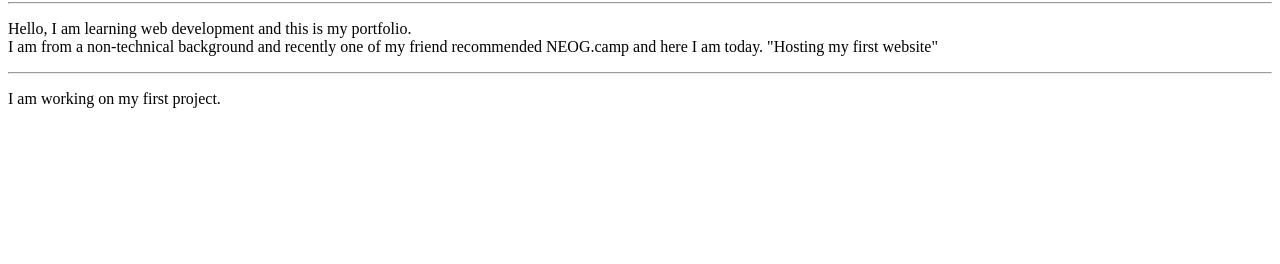
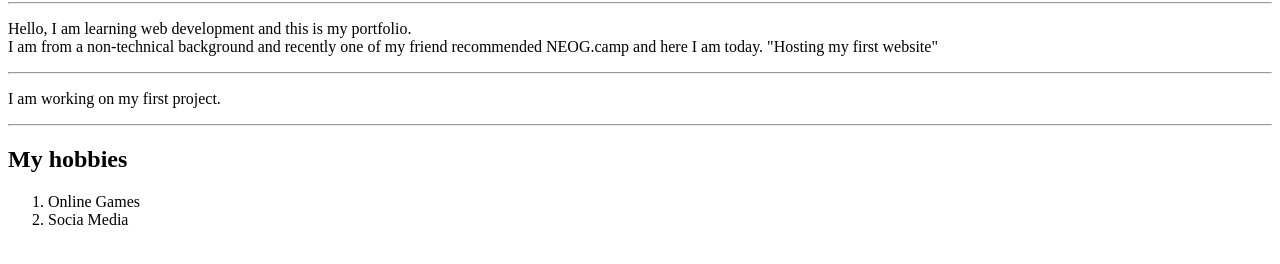
Before and after one commit to sahaniss27/sahaniss-portfolio, a plain HTML site: page index.html in a window 1280 px wide. Shown: the part 78-342 px from the top of the page. Drawn offline with Linux system fonts and the light colour scheme.

Commit message:
added hobby

```diff
--- a/index.html
+++ b/index.html
@@ -12,5 +12,11 @@
     <p>Hello, I am learning web development and this is my portfolio. <br>I am from a non-technical background and recently one of my friend recommended NEOG.camp and here I am today. "Hosting my first website"</p>
     <hr>
     <p>I am working on my first project.</p>
+    <hr>
+    <h2>My hobbies</h2>
+    <ol>
+        <li>Online Games</li>
+        <li>Socia Media</li>
+    </ol>
 </body>
 </html>
```
